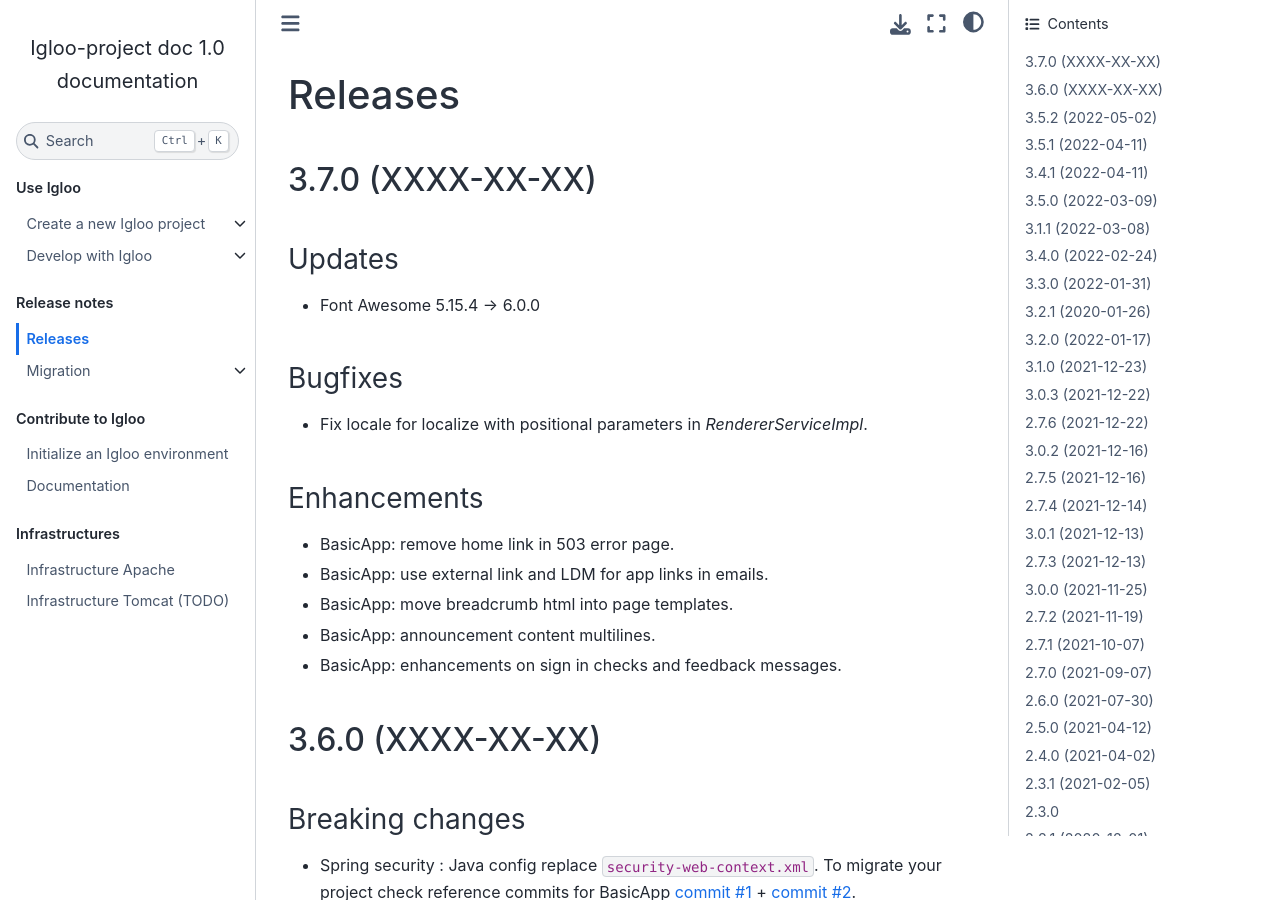
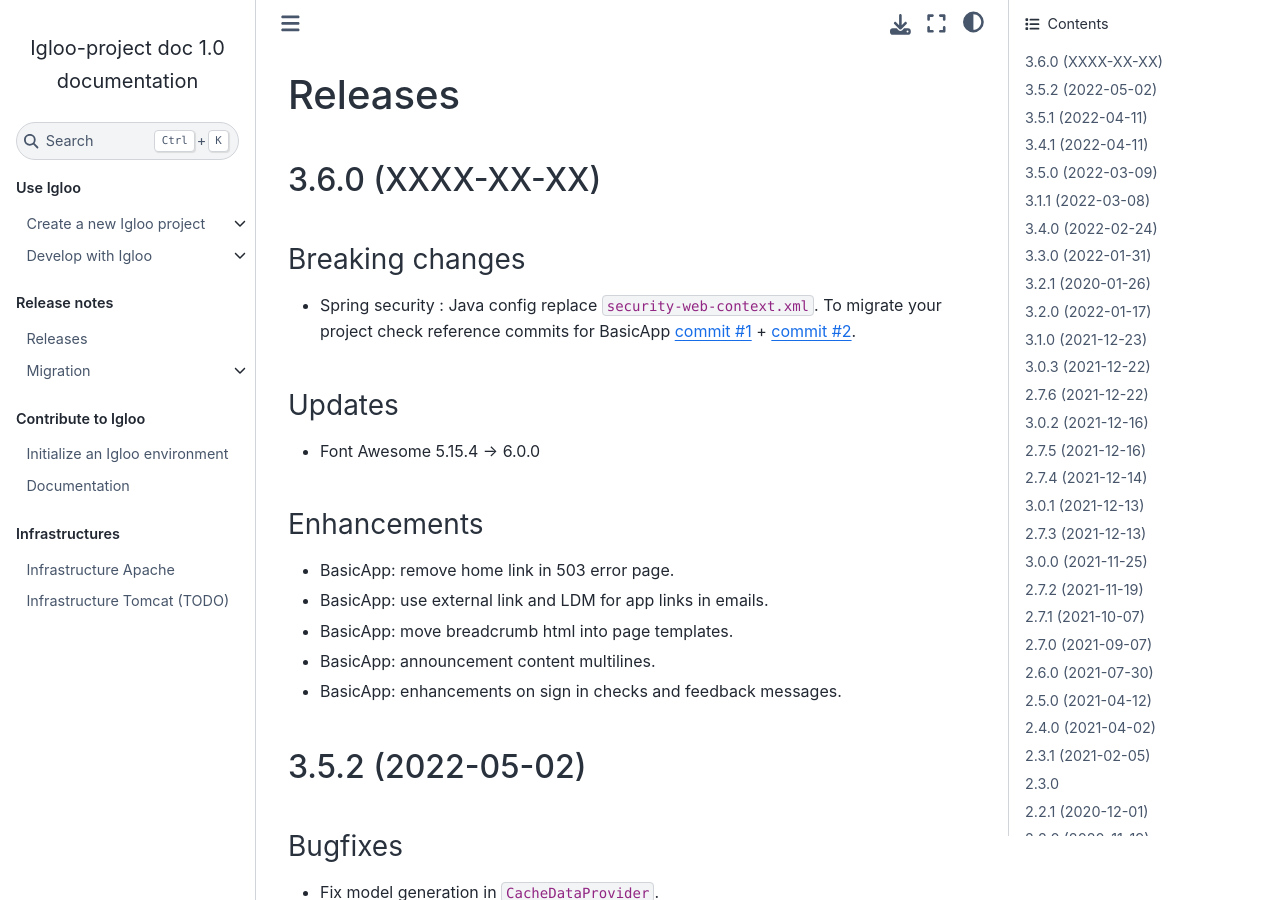
Before and after one commit to igloo-project/igloo-doc, a Sphinx documentation site: the page built from source/release-notes/releases.rst, in a window 1280 px wide and 900 px high. Built offline with Sphinx 7.4.7 and the Sphinx Book theme 1.1.4, drawn with Linux system fonts in a browser that asks for light colours.

Commit message:
v4 releases notes (wip)

```diff
--- a/source/index.rst
+++ b/source/index.rst
@@ -17,7 +17,7 @@
    :maxdepth: 1
    :caption: Release notes
 
-   release-notes/releases.rst
+   release-notes/releases-4.x
    release-notes/migration/migration.rst
 
 
--- a/source/release-notes/releases.rst
+++ b/source/release-notes/releases.rst
@@ -1,30 +1,6 @@
 ########
 Releases
 ########
-
-.. _v3.7.0:
-
-3.7.0 (XXXX-XX-XX)
-##################
-
-Updates
-*******
-
-* Font Awesome 5.15.4 -> 6.0.0
-
-Bugfixes
-********
-
-* Fix locale for localize with positional parameters in `RendererServiceImpl`.
-
-Enhancements
-************
-
-* BasicApp: remove home link in 503 error page.
-* BasicApp: use external link and LDM for app links in emails.
-* BasicApp: move breadcrumb html into page templates.
-* BasicApp: announcement content multilines.
-* BasicApp: enhancements on sign in checks and feedback messages.
 
 .. _v3.6.0:
 
```
Also changed, not shown: source/release-notes/releases-4.x.md (added, +82 -0 lines).
